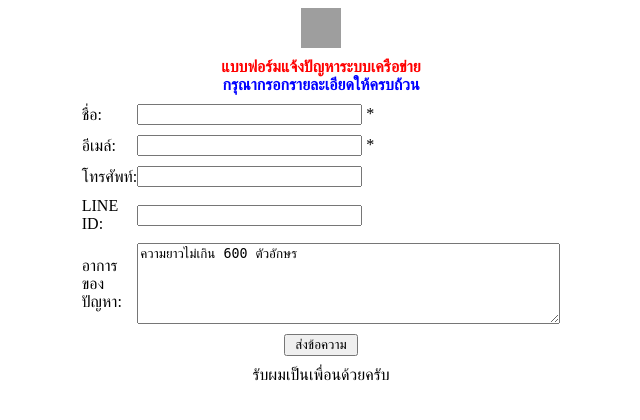
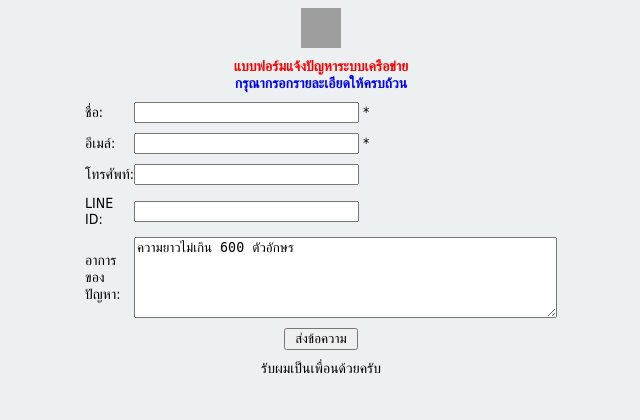
Before and after one commit to Gbike/line-notify-api, a PHP site: page / in a window 1280 px wide. Shown: the top 420 px of the page, without its empty margins (319-959 px from the left). Run offline with PHP 8.4, Linux system fonts and the light colour scheme; some libraries are stand-ins or nearby versions; grey boxes are pictures that could not be loaded.

Commit message:
Update index.php

```diff
--- a/index.php
+++ b/index.php
@@ -5,14 +5,12 @@
 <meta name="language" content="TH" >
 <meta http-equiv="Content-Type" content="text/html; charset=UTF-8">
 <style>
-style="width: 100%"
   body{background-color:#ecf0f1!important;font-size:14px;font-family: 'THSarabunNew', tahoma, thonburi, sans-serif; }
 </style>
 </head>
 <body>
  <center>
   <form name="line-notify" action="line-notify-api.php" method="post">
-   <table width=100%>
   <table width="450" border="0" cellspacing="0" cellpadding="0">
   <tr><td colspan="2" align="center"><img src="https://png.icons8.com/color/1600/line-me.png" width="40" height="40" border="0"></td></tr>
   <tr><td colspan="2" height="10"></td></tr>
```
